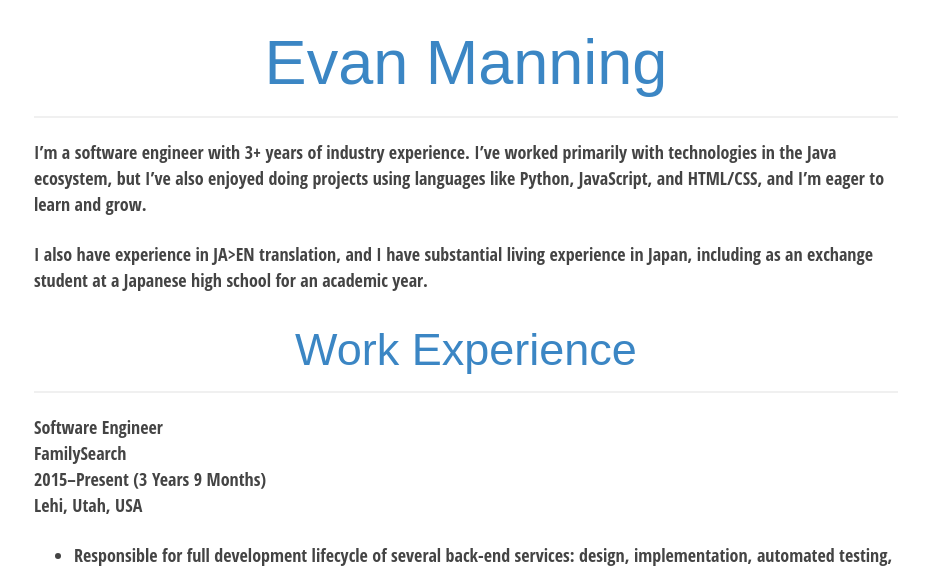
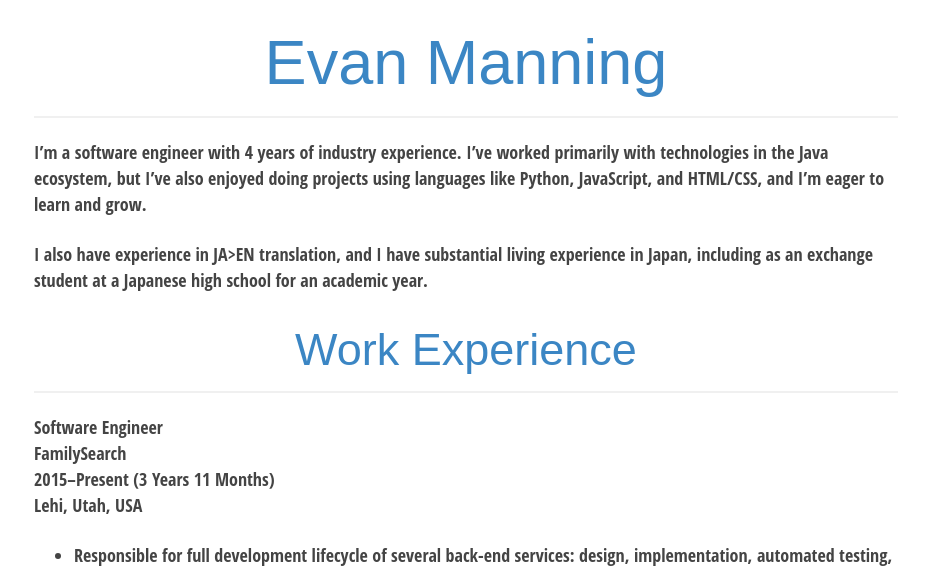
Before and after one commit to evanmanning/evanmanning.github.io, a Jekyll site: the page built from index.md, in a window 1280 px wide. Shown: the top 572 px of the page, without its empty margins (174-1103 px from the left). Built offline with Jekyll 4.4.1, drawn with Linux system fonts in a browser that asks for light colours.

Commit message:
Update lengths of time in resume

```diff
--- a/index.md
+++ b/index.md
@@ -5,7 +5,7 @@ title: Evan Manning
 
 # Evan Manning
 
-I'm a software engineer with 3+ years of industry experience. I've worked primarily with technologies in the Java ecosystem, but I've also enjoyed doing projects using languages like Python, JavaScript, and HTML/CSS, and I'm eager to learn and grow.
+I'm a software engineer with 4 years of industry experience. I've worked primarily with technologies in the Java ecosystem, but I've also enjoyed doing projects using languages like Python, JavaScript, and HTML/CSS, and I'm eager to learn and grow.
 
 I also have experience in JA>EN translation, and I have substantial living experience in Japan, including as an exchange student at a Japanese high school for an academic year.
 
@@ -13,7 +13,7 @@ I also have experience in JA>EN translation, and I have substantial living exper
 
 **Software Engineer**
 FamilySearch
-2015–Present (3 Years 9 Months)
+2015–Present (3 Years 11 Months)
 Lehi, Utah, USA
 
 - Responsible for full development lifecycle of several back-end services: design, implementation, automated testing, deployment, monitoring, maintenance
```
